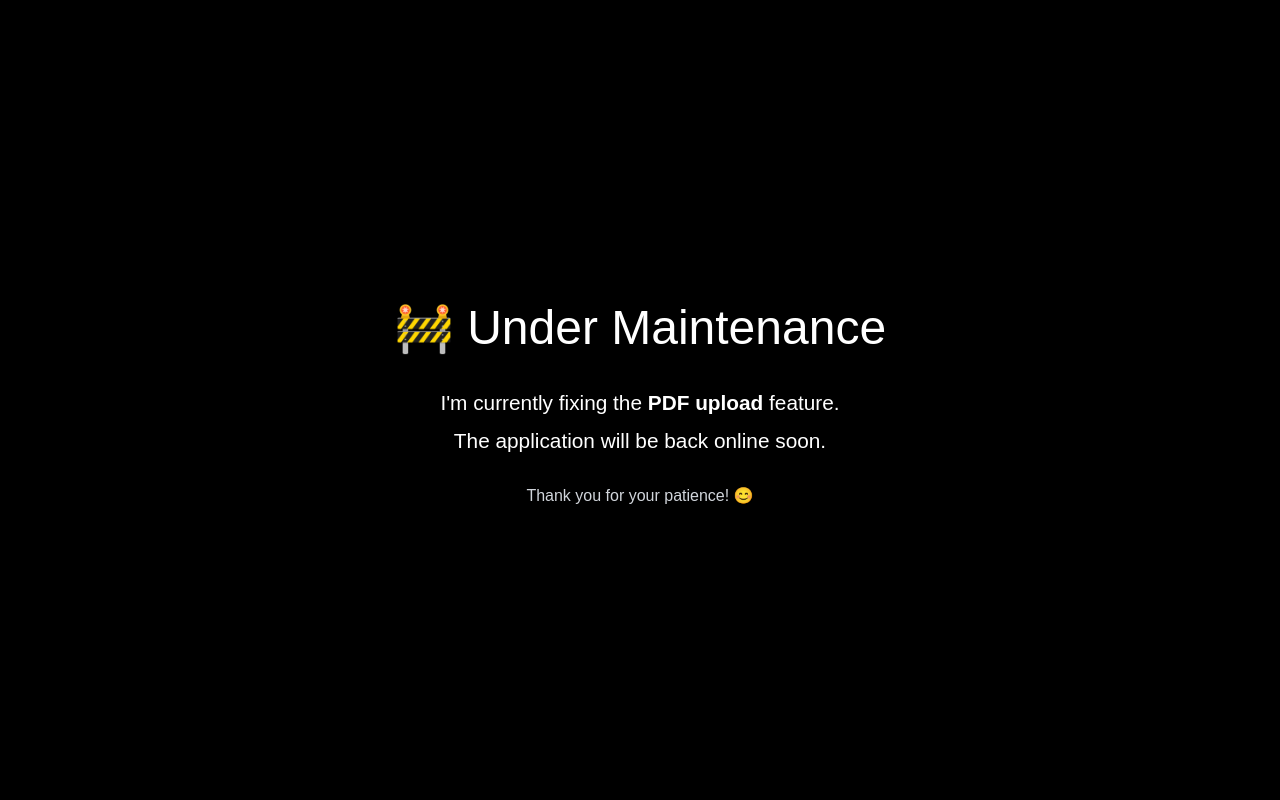
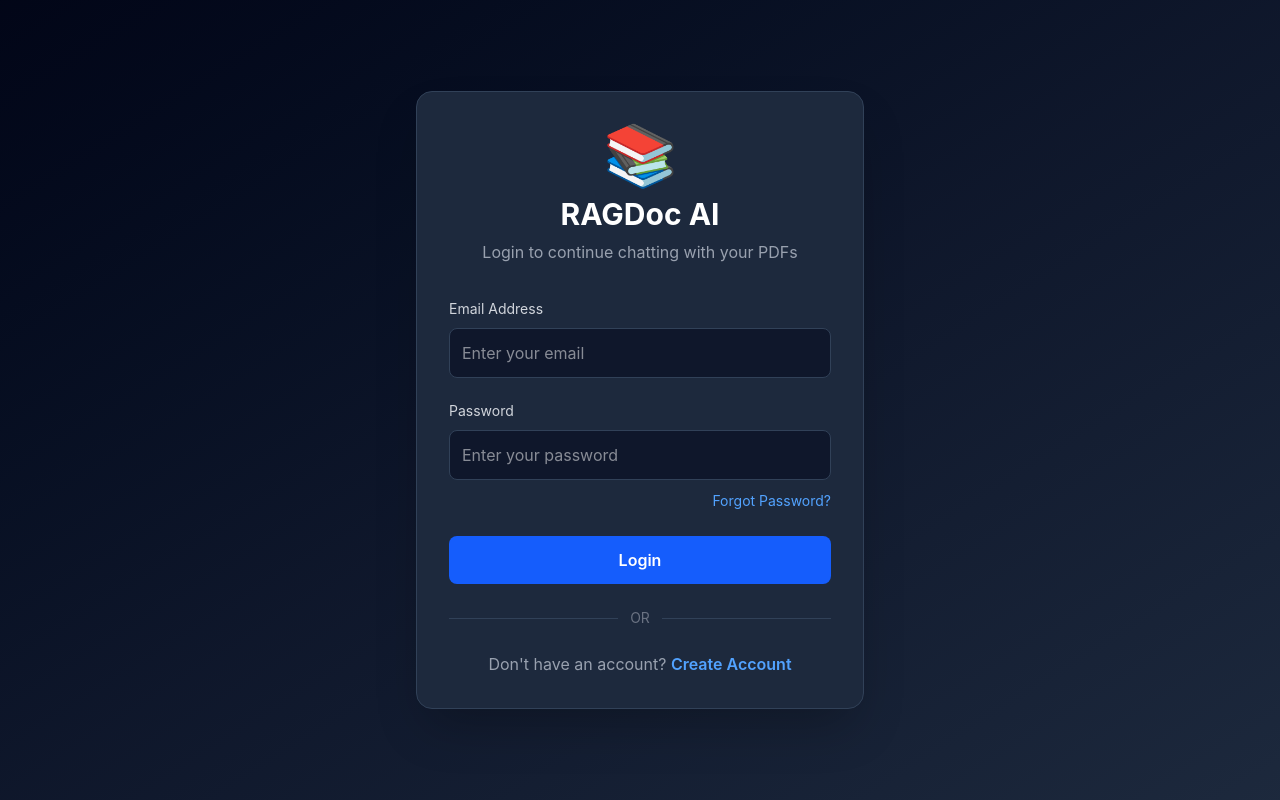
Before and after one commit to Manojkb2005/ragdoc-ai, a React (Vite) app in the folder ragdoc-ai/client/: page / in a window 1280 px wide. Built offline with nearby package versions, Linux system fonts and the light colour scheme; no server answers.

Commit message:
Add uploads folder

```diff
--- a/ragdoc-ai/client/src/App.jsx
+++ b/ragdoc-ai/client/src/App.jsx
@@ -1,51 +1,96 @@
+import { BrowserRouter, Routes, Route } from "react-router-dom";
+
+import Login from "./pages/Login";
+import Signup from "./pages/Signup";
+import ForgotPassword from "./pages/ForgotPassword";
+import VerifyOTP from "./pages/VerifyOTP";
+import ResetPassword from "./pages/ResetPassword";
+
+import Dashboard from "./pages/Dashboard";
+import Upload from "./pages/Upload";
+import Chat from "./pages/Chat";
+import Documents from "./pages/Documents";
+import Profile from "./pages/Profile";
+
+import ProtectedRoute from "./components/ProtectedRoute";
+
 function App() {
   return (
-    <div
-      style={{
-        display: "flex",
-        justifyContent: "center",
-        alignItems: "center",
-        height: "100vh",
-        backgroundColor: "#000",
-        color: "#fff",
-        fontFamily: "Arial, sans-serif",
-        textAlign: "center",
-        padding: "20px",
-      }}
-    >
-      <div>
-        <h1
-          style={{
-            fontSize: "3rem",
-            marginBottom: "20px",
-          }}
-        >
-          🚧 Under Maintenance
-        </h1>
+    <BrowserRouter>
+      <Routes>
 
-        <p
-          style={{
-            fontSize: "1.3rem",
-            lineHeight: "1.8",
-            color: "#ffffff",
-          }}
-        >
-          I'm currently fixing the <strong>PDF upload</strong> feature.
-          <br />
-          The application will be back online soon.
-        </p>
+        {/* Public Routes */}
 
-        <p
-          style={{
-            marginTop: "25px",
-            fontSize: "1rem",
-            color: "#d1d5db",
-          }}
-        >
-          Thank you for your patience! 😊
-        </p>
-      </div>
-    </div>
+        <Route path="/" element={<Login />} />
+
+        <Route path="/login" element={<Login />} />
+
+        <Route path="/signup" element={<Signup />} />
+
+        <Route
+          path="/forgot-password"
+          element={<ForgotPassword />}
+        />
+
+        <Route
+          path="/verify-otp"
+          element={<VerifyOTP />}
+        />
+
+        <Route
+          path="/reset-password"
+          element={<ResetPassword />}
+        />
+
+        {/* Protected Routes */}
+
+        <Route
+          path="/dashboard"
+          element={
+            <ProtectedRoute>
+              <Dashboard />
+            </ProtectedRoute>
+          }
+        />
+
+        <Route
+          path="/upload"
+          element={
+            <ProtectedRoute>
+              <Upload />
+            </ProtectedRoute>
+          }
+        />
+
+        <Route
+          path="/chat"
+          element={
+            <ProtectedRoute>
+              <Chat />
+            </ProtectedRoute>
+          }
+        />
+
+        <Route
+          path="/documents"
+          element={
+            <ProtectedRoute>
+              <Documents />
+            </ProtectedRoute>
+          }
+        />
+
+        <Route
+          path="/profile"
+          element={
+            <ProtectedRoute>
+              <Profile />
+            </ProtectedRoute>
+          }
+        />
+
+      </Routes>
+    </BrowserRouter>
   );
 }
 
```
